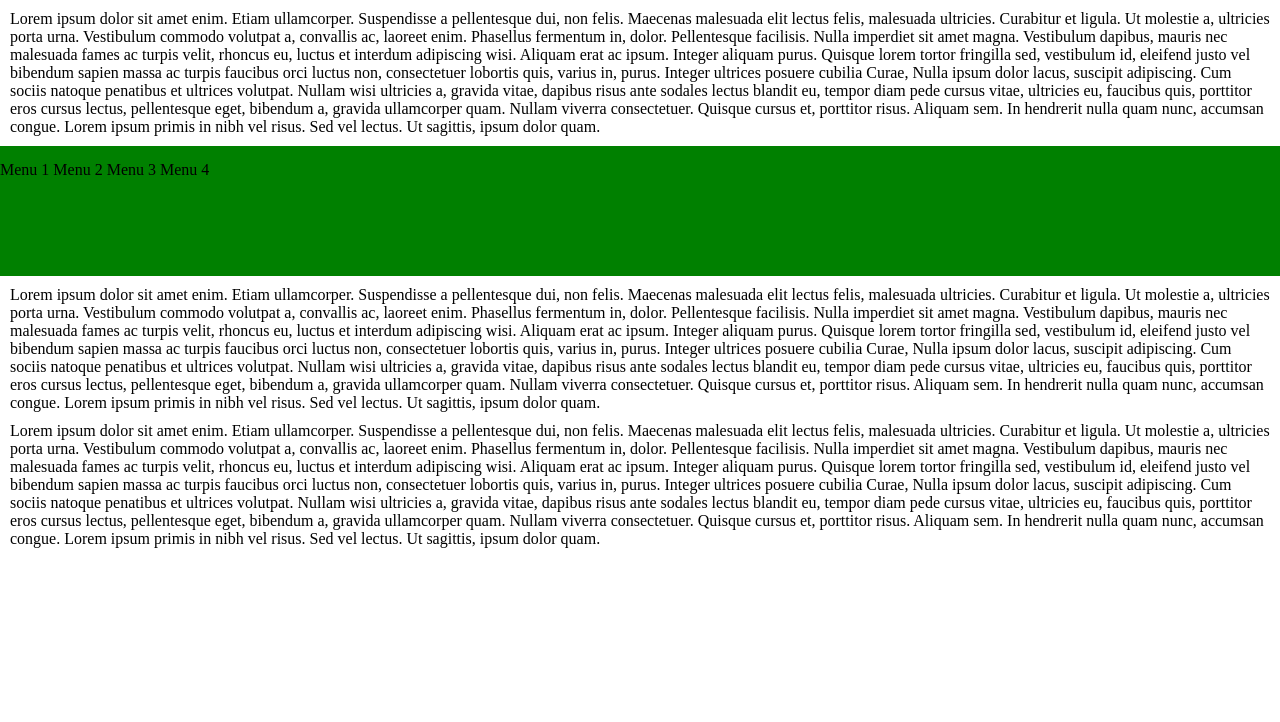
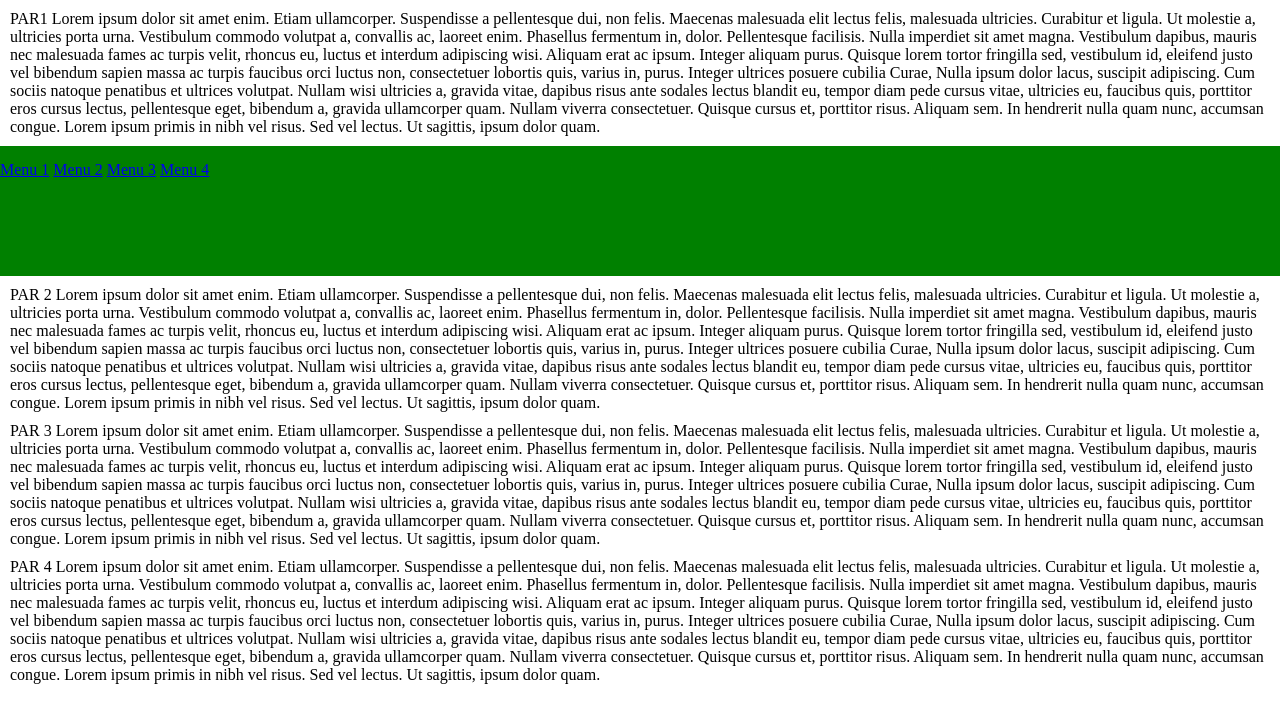
Before and after one commit to olawar/js_useful_tools, a plain HTML site: page stickyMenu/stickymenu.html in a window 1280 px wide. Drawn offline with Linux system fonts and the light colour scheme.

Commit message:
Created simple scroll spy for sticky menu

```diff
--- a/stickyMenu/css/style.css
+++ b/stickyMenu/css/style.css
@@ -25,3 +25,7 @@
     position: fixed;
     top: 0;
 }
+
+.active {
+    color: red;
+}
--- a/stickyMenu/js/app.js
+++ b/stickyMenu/js/app.js
@@ -9,6 +9,8 @@
     var menu = $("#mainMenu");
     var lastPositionTop = 0;
     var menuHeight = menu.height();
+    var paragraphs = $("p");
+    var links = $(".nav a");
 
     $(window).on("scroll", function(){
         if(menu.hasClass("sticky") === false && $(this).scrollTop() > menu.offset().top){
@@ -24,7 +26,30 @@
                 height: (menuHeight).toString() + "px"
             }, 500);
         }
+
+        paragraphs.each(function(index){
+            if(index + 1 >= paragraphs.length){
+                if( paragraphs.eq(index).offset().top < $(window).scrollTop()){
+                    links.eq(index).addClass("active");
+                }
+                else {
+                    links.eq(index).removeClass("active");
+                }
+            }
+            else {
+                if( paragraphs.eq(index).offset().top < $(window).scrollTop() &&  paragraphs.eq(index + 1).offset().top > $(window).scrollTop()){
+                    links.eq(index).addClass("active");
+                }
+                else {
+                    links.eq(index).removeClass("active");
+                }
+            }
+
+        });
+
     });
 
 
+
+
 });
--- a/stickyMenu/stickymenu.html
+++ b/stickyMenu/stickymenu.html
@@ -14,30 +14,36 @@
 
 
 <div>
-    <p>
-        Lorem ipsum dolor sit amet enim. Etiam ullamcorper. Suspendisse a pellentesque dui, non felis. Maecenas malesuada elit lectus felis, malesuada ultricies. Curabitur et ligula. Ut molestie a, ultricies porta urna. Vestibulum commodo volutpat a, convallis ac, laoreet enim. Phasellus fermentum in, dolor. Pellentesque facilisis. Nulla imperdiet sit amet magna. Vestibulum dapibus, mauris nec malesuada fames ac turpis velit, rhoncus eu, luctus et interdum adipiscing wisi. Aliquam erat ac ipsum. Integer aliquam purus. Quisque lorem tortor fringilla sed, vestibulum id, eleifend justo vel bibendum sapien massa ac turpis faucibus orci luctus non, consectetuer lobortis quis, varius in, purus. Integer ultrices posuere cubilia Curae, Nulla ipsum dolor lacus, suscipit adipiscing. Cum sociis natoque penatibus et ultrices volutpat. Nullam wisi ultricies a, gravida vitae, dapibus risus ante sodales lectus blandit eu, tempor diam pede cursus vitae, ultricies eu, faucibus quis, porttitor eros cursus lectus, pellentesque eget, bibendum a, gravida ullamcorper quam. Nullam viverra consectetuer. Quisque cursus et, porttitor risus. Aliquam sem. In hendrerit nulla quam nunc, accumsan congue. Lorem ipsum primis in nibh vel risus. Sed vel lectus. Ut sagittis, ipsum dolor quam.
+    <p id="par1">
+        PAR1 Lorem ipsum dolor sit amet enim. Etiam ullamcorper. Suspendisse a pellentesque dui, non felis. Maecenas malesuada elit lectus felis, malesuada ultricies. Curabitur et ligula. Ut molestie a, ultricies porta urna. Vestibulum commodo volutpat a, convallis ac, laoreet enim. Phasellus fermentum in, dolor. Pellentesque facilisis. Nulla imperdiet sit amet magna. Vestibulum dapibus, mauris nec malesuada fames ac turpis velit, rhoncus eu, luctus et interdum adipiscing wisi. Aliquam erat ac ipsum. Integer aliquam purus. Quisque lorem tortor fringilla sed, vestibulum id, eleifend justo vel bibendum sapien massa ac turpis faucibus orci luctus non, consectetuer lobortis quis, varius in, purus. Integer ultrices posuere cubilia Curae, Nulla ipsum dolor lacus, suscipit adipiscing. Cum sociis natoque penatibus et ultrices volutpat. Nullam wisi ultricies a, gravida vitae, dapibus risus ante sodales lectus blandit eu, tempor diam pede cursus vitae, ultricies eu, faucibus quis, porttitor eros cursus lectus, pellentesque eget, bibendum a, gravida ullamcorper quam. Nullam viverra consectetuer. Quisque cursus et, porttitor risus. Aliquam sem. In hendrerit nulla quam nunc, accumsan congue. Lorem ipsum primis in nibh vel risus. Sed vel lectus. Ut sagittis, ipsum dolor quam.
     </p>
 </div>
 
 
 <div class="nav" id="mainMenu">
     <ul>
-        <li>Menu 1</li>
-        <li>Menu 2</li>
-        <li>Menu 3</li>
-        <li>Menu 4</li>
+        <li><a href="#par1">Menu 1</a></li>
+        <li><a href="#par2">Menu 2</a></li>
+        <li><a href="#par3">Menu 3</a></li>
+        <li><a href="#par4">Menu 4</a></li>
     </ul>
 </div>
 
 <div>
-    <p>
-        Lorem ipsum dolor sit amet enim. Etiam ullamcorper. Suspendisse a pellentesque dui, non felis. Maecenas malesuada elit lectus felis, malesuada ultricies. Curabitur et ligula. Ut molestie a, ultricies porta urna. Vestibulum commodo volutpat a, convallis ac, laoreet enim. Phasellus fermentum in, dolor. Pellentesque facilisis. Nulla imperdiet sit amet magna. Vestibulum dapibus, mauris nec malesuada fames ac turpis velit, rhoncus eu, luctus et interdum adipiscing wisi. Aliquam erat ac ipsum. Integer aliquam purus. Quisque lorem tortor fringilla sed, vestibulum id, eleifend justo vel bibendum sapien massa ac turpis faucibus orci luctus non, consectetuer lobortis quis, varius in, purus. Integer ultrices posuere cubilia Curae, Nulla ipsum dolor lacus, suscipit adipiscing. Cum sociis natoque penatibus et ultrices volutpat. Nullam wisi ultricies a, gravida vitae, dapibus risus ante sodales lectus blandit eu, tempor diam pede cursus vitae, ultricies eu, faucibus quis, porttitor eros cursus lectus, pellentesque eget, bibendum a, gravida ullamcorper quam. Nullam viverra consectetuer. Quisque cursus et, porttitor risus. Aliquam sem. In hendrerit nulla quam nunc, accumsan congue. Lorem ipsum primis in nibh vel risus. Sed vel lectus. Ut sagittis, ipsum dolor quam.
+    <p id="par2">
+        PAR 2 Lorem ipsum dolor sit amet enim. Etiam ullamcorper. Suspendisse a pellentesque dui, non felis. Maecenas malesuada elit lectus felis, malesuada ultricies. Curabitur et ligula. Ut molestie a, ultricies porta urna. Vestibulum commodo volutpat a, convallis ac, laoreet enim. Phasellus fermentum in, dolor. Pellentesque facilisis. Nulla imperdiet sit amet magna. Vestibulum dapibus, mauris nec malesuada fames ac turpis velit, rhoncus eu, luctus et interdum adipiscing wisi. Aliquam erat ac ipsum. Integer aliquam purus. Quisque lorem tortor fringilla sed, vestibulum id, eleifend justo vel bibendum sapien massa ac turpis faucibus orci luctus non, consectetuer lobortis quis, varius in, purus. Integer ultrices posuere cubilia Curae, Nulla ipsum dolor lacus, suscipit adipiscing. Cum sociis natoque penatibus et ultrices volutpat. Nullam wisi ultricies a, gravida vitae, dapibus risus ante sodales lectus blandit eu, tempor diam pede cursus vitae, ultricies eu, faucibus quis, porttitor eros cursus lectus, pellentesque eget, bibendum a, gravida ullamcorper quam. Nullam viverra consectetuer. Quisque cursus et, porttitor risus. Aliquam sem. In hendrerit nulla quam nunc, accumsan congue. Lorem ipsum primis in nibh vel risus. Sed vel lectus. Ut sagittis, ipsum dolor quam.
     </p>
 </div>
 
 <div>
-    <p>
-        Lorem ipsum dolor sit amet enim. Etiam ullamcorper. Suspendisse a pellentesque dui, non felis. Maecenas malesuada elit lectus felis, malesuada ultricies. Curabitur et ligula. Ut molestie a, ultricies porta urna. Vestibulum commodo volutpat a, convallis ac, laoreet enim. Phasellus fermentum in, dolor. Pellentesque facilisis. Nulla imperdiet sit amet magna. Vestibulum dapibus, mauris nec malesuada fames ac turpis velit, rhoncus eu, luctus et interdum adipiscing wisi. Aliquam erat ac ipsum. Integer aliquam purus. Quisque lorem tortor fringilla sed, vestibulum id, eleifend justo vel bibendum sapien massa ac turpis faucibus orci luctus non, consectetuer lobortis quis, varius in, purus. Integer ultrices posuere cubilia Curae, Nulla ipsum dolor lacus, suscipit adipiscing. Cum sociis natoque penatibus et ultrices volutpat. Nullam wisi ultricies a, gravida vitae, dapibus risus ante sodales lectus blandit eu, tempor diam pede cursus vitae, ultricies eu, faucibus quis, porttitor eros cursus lectus, pellentesque eget, bibendum a, gravida ullamcorper quam. Nullam viverra consectetuer. Quisque cursus et, porttitor risus. Aliquam sem. In hendrerit nulla quam nunc, accumsan congue. Lorem ipsum primis in nibh vel risus. Sed vel lectus. Ut sagittis, ipsum dolor quam.
+    <p id="par3">
+        PAR 3 Lorem ipsum dolor sit amet enim. Etiam ullamcorper. Suspendisse a pellentesque dui, non felis. Maecenas malesuada elit lectus felis, malesuada ultricies. Curabitur et ligula. Ut molestie a, ultricies porta urna. Vestibulum commodo volutpat a, convallis ac, laoreet enim. Phasellus fermentum in, dolor. Pellentesque facilisis. Nulla imperdiet sit amet magna. Vestibulum dapibus, mauris nec malesuada fames ac turpis velit, rhoncus eu, luctus et interdum adipiscing wisi. Aliquam erat ac ipsum. Integer aliquam purus. Quisque lorem tortor fringilla sed, vestibulum id, eleifend justo vel bibendum sapien massa ac turpis faucibus orci luctus non, consectetuer lobortis quis, varius in, purus. Integer ultrices posuere cubilia Curae, Nulla ipsum dolor lacus, suscipit adipiscing. Cum sociis natoque penatibus et ultrices volutpat. Nullam wisi ultricies a, gravida vitae, dapibus risus ante sodales lectus blandit eu, tempor diam pede cursus vitae, ultricies eu, faucibus quis, porttitor eros cursus lectus, pellentesque eget, bibendum a, gravida ullamcorper quam. Nullam viverra consectetuer. Quisque cursus et, porttitor risus. Aliquam sem. In hendrerit nulla quam nunc, accumsan congue. Lorem ipsum primis in nibh vel risus. Sed vel lectus. Ut sagittis, ipsum dolor quam.
+    </p>
+</div>
+
+<div>
+    <p id="par4">
+        PAR 4 Lorem ipsum dolor sit amet enim. Etiam ullamcorper. Suspendisse a pellentesque dui, non felis. Maecenas malesuada elit lectus felis, malesuada ultricies. Curabitur et ligula. Ut molestie a, ultricies porta urna. Vestibulum commodo volutpat a, convallis ac, laoreet enim. Phasellus fermentum in, dolor. Pellentesque facilisis. Nulla imperdiet sit amet magna. Vestibulum dapibus, mauris nec malesuada fames ac turpis velit, rhoncus eu, luctus et interdum adipiscing wisi. Aliquam erat ac ipsum. Integer aliquam purus. Quisque lorem tortor fringilla sed, vestibulum id, eleifend justo vel bibendum sapien massa ac turpis faucibus orci luctus non, consectetuer lobortis quis, varius in, purus. Integer ultrices posuere cubilia Curae, Nulla ipsum dolor lacus, suscipit adipiscing. Cum sociis natoque penatibus et ultrices volutpat. Nullam wisi ultricies a, gravida vitae, dapibus risus ante sodales lectus blandit eu, tempor diam pede cursus vitae, ultricies eu, faucibus quis, porttitor eros cursus lectus, pellentesque eget, bibendum a, gravida ullamcorper quam. Nullam viverra consectetuer. Quisque cursus et, porttitor risus. Aliquam sem. In hendrerit nulla quam nunc, accumsan congue. Lorem ipsum primis in nibh vel risus. Sed vel lectus. Ut sagittis, ipsum dolor quam.
     </p>
 </div>
 
```
